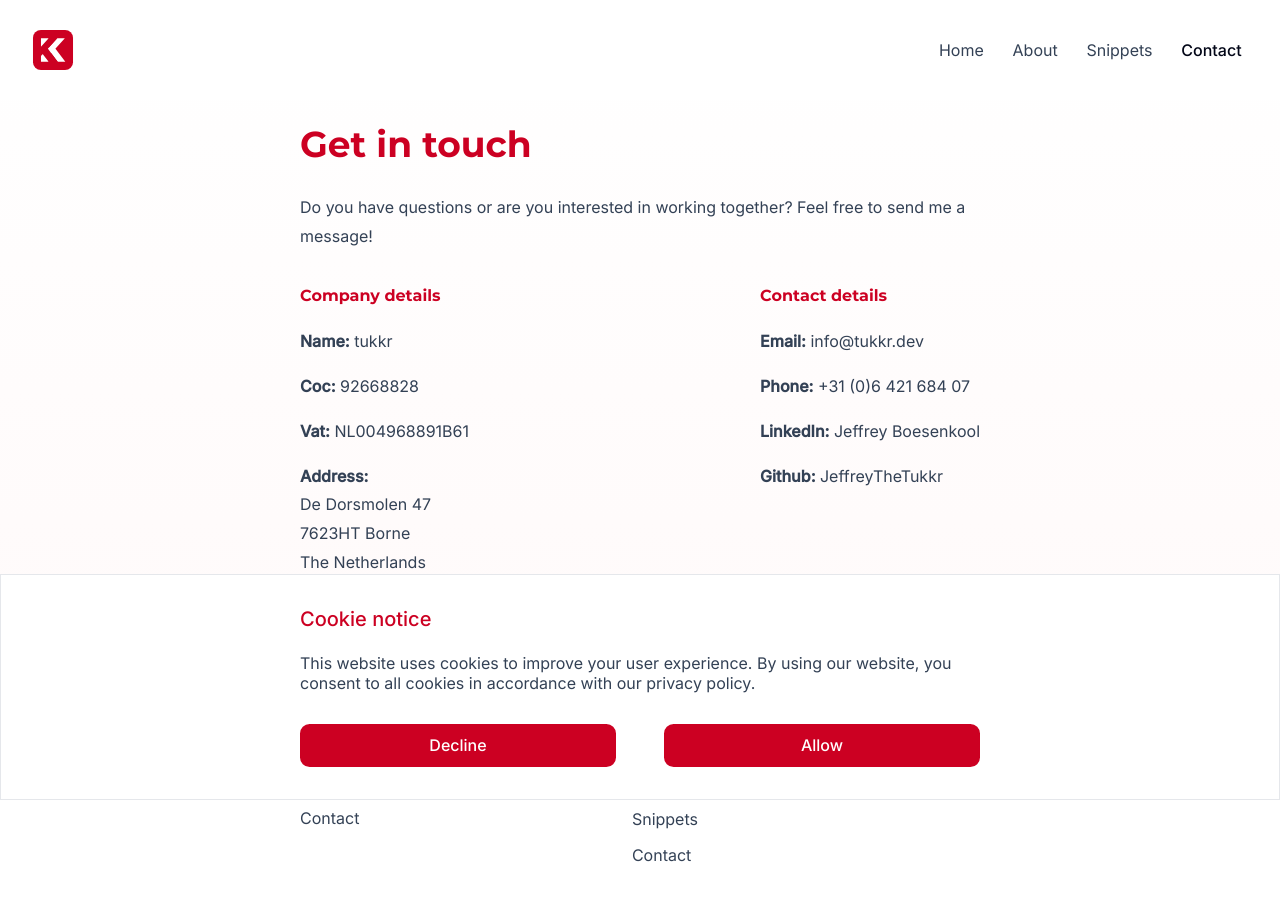
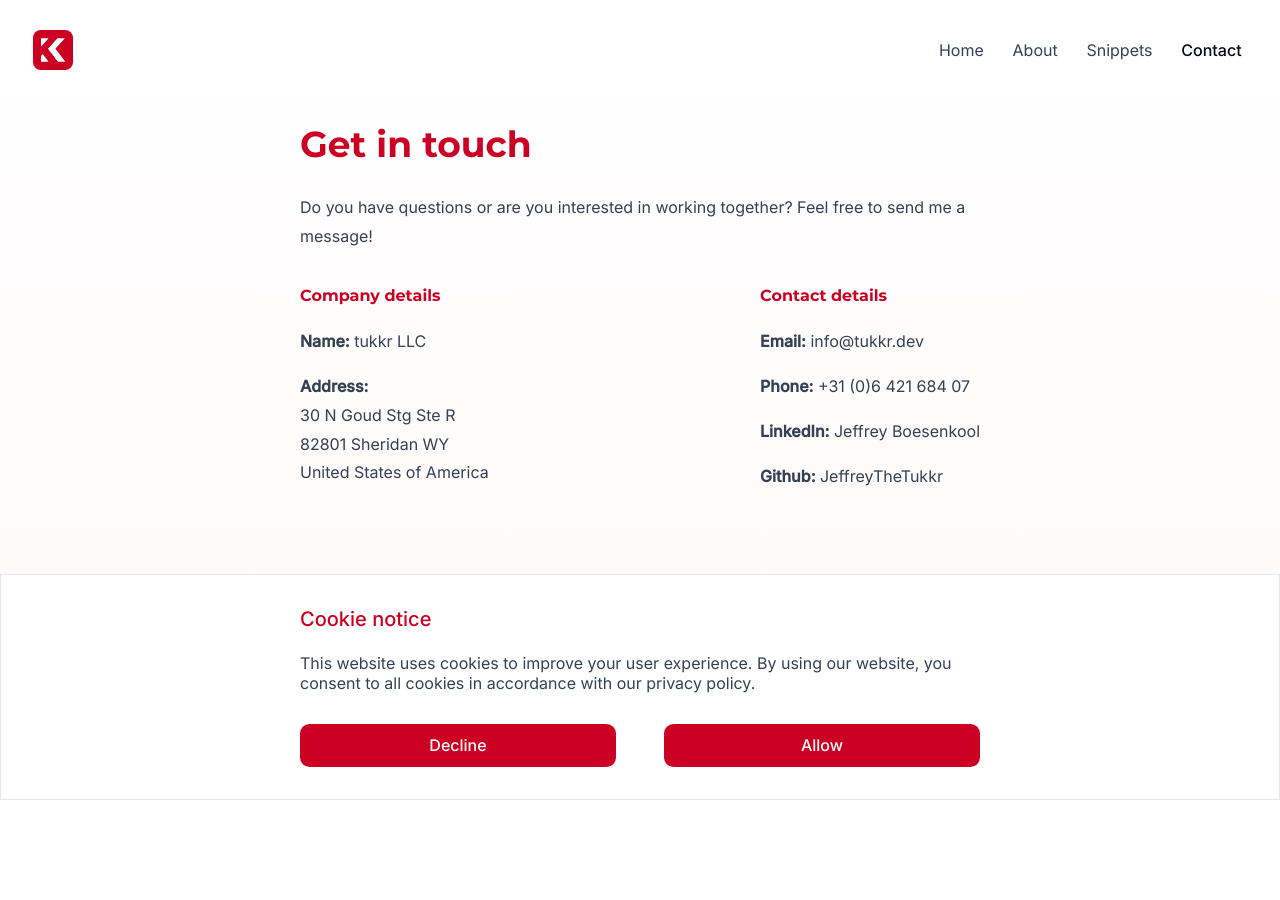
Before and after one commit to JeffreyTheTukkr/tukkr.dev, a SvelteKit app: page /contact in a window 1280 px wide. Shown: the top 900 px of the page. After the commit the page ends 826 px from the top, so only its background shows below. Built offline with nearby package versions, Linux system fonts and the light colour scheme; no server answers.

Commit message:
chore: update address

```diff
--- a/src/routes/contact/+page.svelte
+++ b/src/routes/contact/+page.svelte
@@ -10,10 +10,8 @@
     <div class="content">
         <div class="company">
             <h2>Company details</h2>
-            <p><b>Name:</b> tukkr</p>
-            <p><b>Coc:</b> 92668828</p>
-            <p><b>Vat:</b> NL004968891B61</p>
-            <p><b>Address:</b><br />De Dorsmolen 47<br />7623HT Borne<br />The Netherlands</p>
+            <p><b>Name:</b> tukkr LLC</p>
+            <p><b>Address:</b><br />30 N Goud Stg Ste R<br />82801 Sheridan WY<br />United States of America</p>
         </div>
         <div class="contact">
             <h2>Contact details</h2>
```
